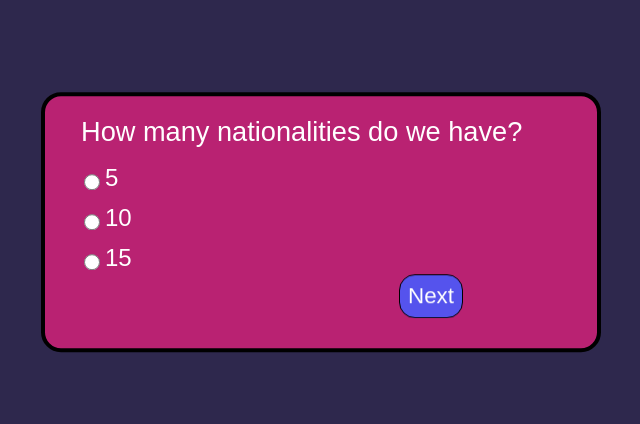
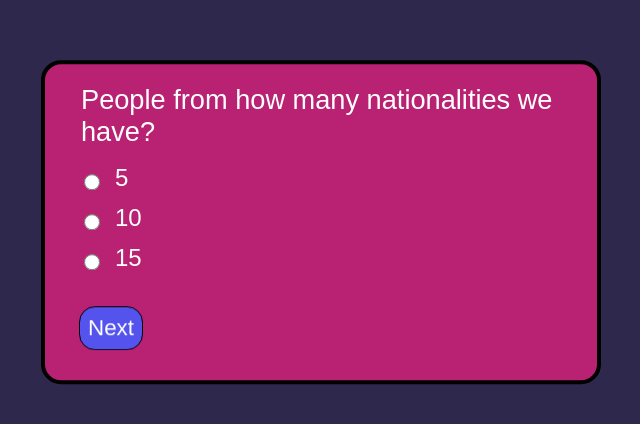
Before and after one commit to yoanastamenova/Flash-Cards-Roadmap, a React (Vite) app: page /game in a window 1280 px wide. Shown: the part 178-602 px from the top of the page, without its empty margins (319-959 px from the left). Built offline with nearby package versions, Linux system fonts and the light colour scheme.

Commit message:
feat: new Timer component + fix for button placement

```diff
--- a/src/components/Card/Card.css
+++ b/src/components/Card/Card.css
@@ -17,6 +17,7 @@ html {
 
 label {
   margin-right: 15px;
+  margin-left: 10px;
   line-height: 32px;
   font-size: 1.5rem;
   display: inline-block;
@@ -45,12 +46,18 @@ fieldset {
   border: none;
 }
 
+.button-container {
+  display: flex;
+  justify-content: flex-start;
+  gap: 18rem;
+  margin-top: 1rem;
+}
+
 .button-card {
   color: white;
   background: rgb(85, 83, 237) 100%;
-  padding: 5px 10px;
   border-radius: 1rem;
-  margin-left: 20rem;
+  margin-top: 1rem;
   border: 0.1rem solid black;
   backdrop-filter: blur(80px);
   -webkit-backdrop-filter: blur(10px);
@@ -61,9 +68,8 @@ fieldset {
 .button-card-submit {
   color: white;
   background: rgb(85, 83, 237) 100%;
-  padding: 5px 10px;
   border-radius: 1rem;
-  margin-left: 18rem;
+  margin-top: 1rem;
   border: 0.1rem solid black;
   backdrop-filter: blur(80px);
   -webkit-backdrop-filter: blur(10px);
@@ -75,7 +81,6 @@ fieldset {
 .button-card-back {
   color: white;
   background:  rgb(85, 83, 237) 100%;
-  padding: 5px 10px;
   border-radius: 1rem;
   margin-top: 1rem;
   border: 0.1rem solid black;
--- a/src/components/Card/Card.jsx
+++ b/src/components/Card/Card.jsx
@@ -13,7 +13,6 @@ const Card = ({ onAnswer, onQuestionChange }) => {
   const [currentIndex, setCurrentIndex] = useState(0);
   const [score, setScore] = useState(0);
 
-  // new state: store locked answers by question index
   const [lockedAnswers, setLockedAnswers] = useState({});
   const [selectedAnswer, setSelectedAnswer] = useState('');
 
@@ -37,7 +36,6 @@ const Card = ({ onAnswer, onQuestionChange }) => {
     navigate("/end", { state: { finalScore: score } });
   };
 
-  // Restore answer when moving between questions
   useEffect(() => {
     if (lockedAnswers[currentIndex]) {
       setSelectedAnswer(lockedAnswers[currentIndex]);
@@ -73,7 +71,7 @@ const Card = ({ onAnswer, onQuestionChange }) => {
                   name={`q-${currentIndex}`}
                   value={answer}
                   checked={finalAnswer === answer}
-                  disabled={!!lockedAnswers[currentIndex]} // disable if already answered
+                  disabled={!!lockedAnswers[currentIndex]}
                   onChange={() => {
                     if (!lockedAnswers[currentIndex]) {
                       setLockedAnswers((prev) => ({
@@ -87,7 +85,7 @@ const Card = ({ onAnswer, onQuestionChange }) => {
                       onAnswer(answer, currentQuestion.correctAnswer);
                       handleAnswer(answer);
                     }
-                    setSelectedAnswer(answer); // still trigger for first attempt
+                    setSelectedAnswer(answer);
                   }}
                 />
                 <label className={labelClassName} htmlFor={`answer-${i}`}>
@@ -96,7 +94,7 @@ const Card = ({ onAnswer, onQuestionChange }) => {
               </div>
             );
           })}
-          <div>
+          <div className='button-container'>
             {currentIndex > 0 && (
               <button
                 className="button-card-back"
--- a/src/data/questions.json
+++ b/src/data/questions.json
@@ -1,11 +1,11 @@
 [
   {
-    "question": "How many nationalities do we have?",
+    "question": "People from how many nationalities we have?",
     "answers": ["5", "10", "15"],
     "correctAnswer": "10"
   },
   {
-    "question": "What is the name of the person who had the idea to open the office in Spain?",
+    "question": "Who had the idea to open the office in Spain?",
     "answers": ["Khaled", "Paula", "Mateo"],
     "correctAnswer": "Paula"
   },
--- a/src/views/Start/Start.jsx
+++ b/src/views/Start/Start.jsx
@@ -17,7 +17,7 @@ export const Start = () => {
         <img src={logo} className='logoStart'></img>
         <div className='header'>Welcome to VALE Quiz</div>
         <p>This quiz is about the Valencian MaibornWolff Office and the people which work from there. You will be asked 10 questions with 3 possible answers.
-          The right question is only one. For the quiz there is a time limit of 20 minutes. If you get out of time the quiz will be automatically ended.
+          The right question is only one. For the quiz there is a time limit of 20 minutes. Each right question gives you 5 points. If you get out of time the quiz will be automatically ended.
           Good luck and have fun!
         </p>
       <button className='button-start' onClick={handleStart}>
```
Also changed, not shown: src/components/Timer/Timer.css (added), src/components/Timer/Timer.jsx (added).
